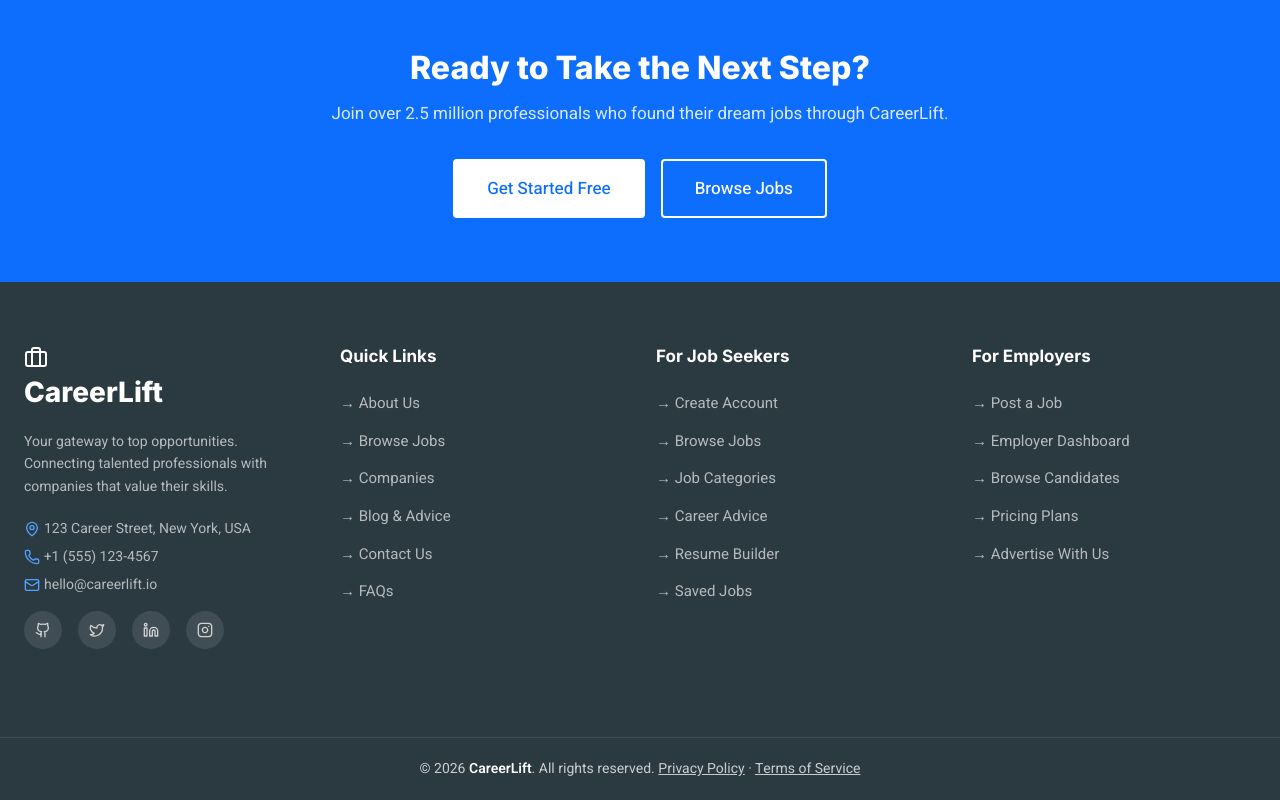
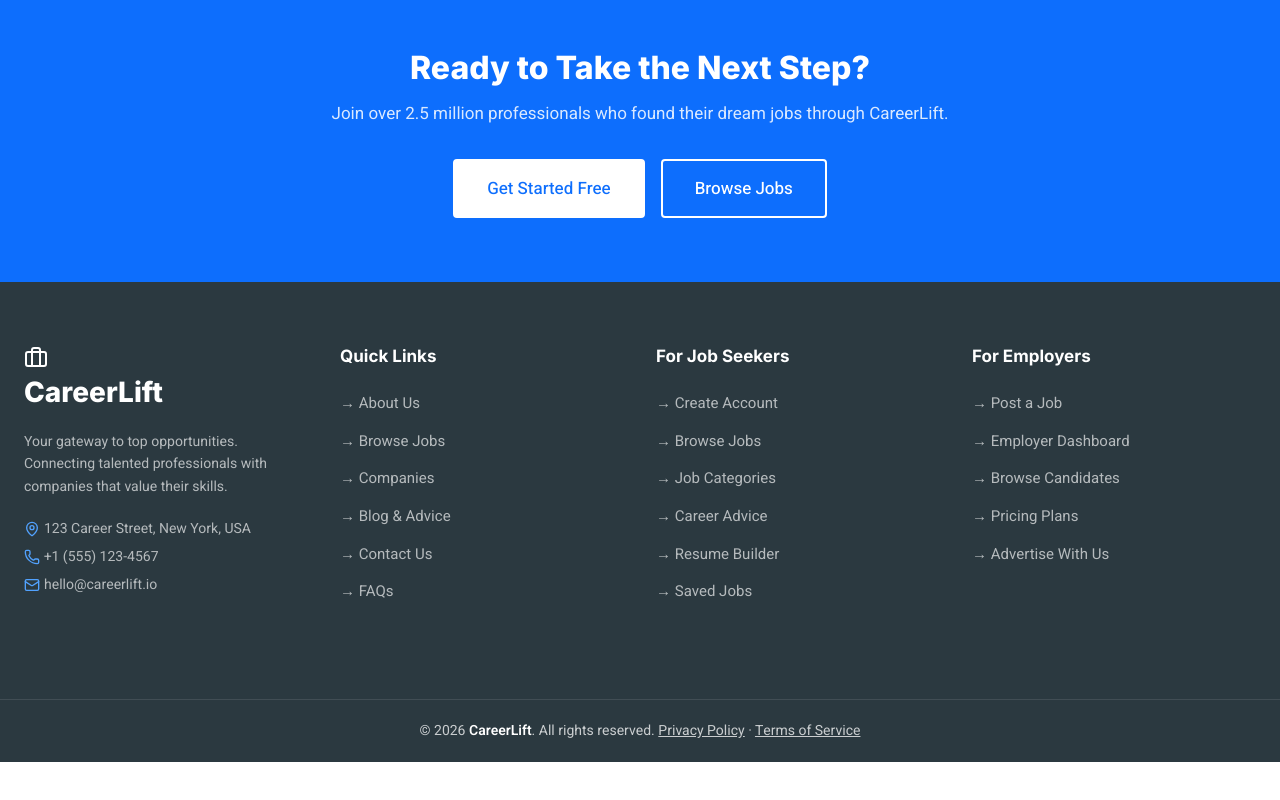
Before and after one commit to ShikharNegi0515/CareerLift, a React (Vite) app in the folder frontend/: page / in a window 1280 px wide. Shown: the part 3353-4153 px from the top of the page. After the commit the page ends 4115 px from the top, so only its background shows below. Built offline with nearby package versions, Linux system fonts and the light colour scheme.

Commit message:
fix(frontend): remove unsupported social icons from lucide-react to resolve vite crashes

```diff
--- a/frontend/src/components/layout/Footer.tsx
+++ b/frontend/src/components/layout/Footer.tsx
@@ -1,5 +1,5 @@
 import { Link } from 'react-router-dom';
-import { Briefcase, MapPin, Phone, Mail, Github, Twitter, Linkedin, Instagram } from 'lucide-react';
+import { Briefcase, MapPin, Phone, Mail } from 'lucide-react';
 
 const footerLinks = {
   quickLinks: [
@@ -56,10 +56,7 @@ export default function Footer() {
               hello@careerlift.io
             </p>
             <div className="flex gap-2">
-              <a href="#" className="social-btn" aria-label="Github"><Github className="w-4 h-4" /></a>
-              <a href="#" className="social-btn" aria-label="Twitter"><Twitter className="w-4 h-4" /></a>
-              <a href="#" className="social-btn" aria-label="LinkedIn"><Linkedin className="w-4 h-4" /></a>
-              <a href="#" className="social-btn" aria-label="Instagram"><Instagram className="w-4 h-4" /></a>
+              {/* Social icons removed to fix missing exports from lucide-react */}
             </div>
           </div>
 
--- a/frontend/src/pages/employer/EmployerCompanyProfile.tsx
+++ b/frontend/src/pages/employer/EmployerCompanyProfile.tsx
@@ -1,5 +1,5 @@
 import { useState } from 'react';
-import { Save, Building2, MapPin, Globe, Linkedin, Twitter, Users, CheckCircle, Camera } from 'lucide-react';
+import { Save, Building2, MapPin, Globe, Users, CheckCircle, Camera } from 'lucide-react';
 
 export default function EmployerCompanyProfile() {
   const [saved, setSaved] = useState(false);
@@ -105,11 +105,11 @@ export default function EmployerCompanyProfile() {
               <input className="form-control" type="url" value={form.website} onChange={(e) => setForm({ ...form, website: e.target.value })} />
             </div>
             <div className="form-group">
-              <label className="form-label"><Linkedin size={13} style={{ marginRight: 4 }} />LinkedIn Profile</label>
+              <label className="form-label">LinkedIn Profile</label>
               <input className="form-control" type="url" value={form.linkedin} onChange={(e) => setForm({ ...form, linkedin: e.target.value })} />
             </div>
             <div className="form-group" style={{ marginBottom: 0 }}>
-              <label className="form-label"><Twitter size={13} style={{ marginRight: 4 }} />Twitter Handle</label>
+              <label className="form-label">Twitter Handle</label>
               <input className="form-control" type="url" value={form.twitter} onChange={(e) => setForm({ ...form, twitter: e.target.value })} />
             </div>
           </div>
--- a/frontend/src/pages/seeker/SeekerProfile.tsx
+++ b/frontend/src/pages/seeker/SeekerProfile.tsx
@@ -1,6 +1,6 @@
 import { useState } from 'react';
 import { useAuth } from '@/store/auth';
-import { User, Plus, Trash2, Edit3, Save, X, MapPin, Phone, Globe, Linkedin, Github, CheckCircle } from 'lucide-react';
+import { User, Plus, Trash2, Edit3, Save, X, MapPin, Phone, Globe, CheckCircle } from 'lucide-react';
 
 export default function SeekerProfile() {
   const { user } = useAuth();
```
